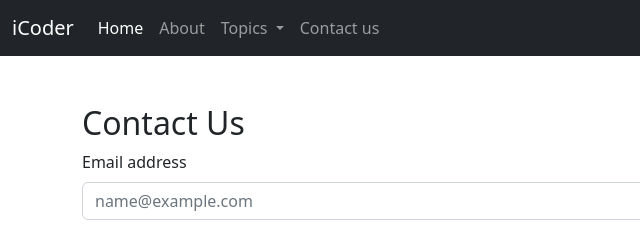
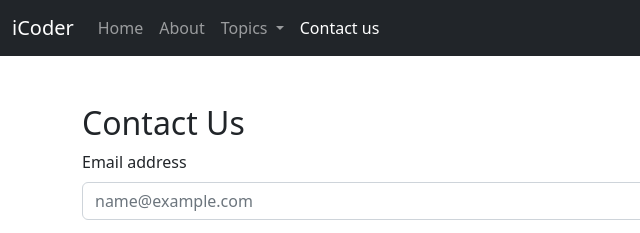
Before and after one commit to asish-tech/iCoderBootstrap, a plain HTML site: page contact.html in a window 1280 px wide. Shown: the top 233 px of the page, 0-640 px from the left. Drawn offline with nearby package versions, Linux system fonts and the light colour scheme.

Commit message:
Update contact.html

```diff
--- a/contact.html
+++ b/contact.html
@@ -22,7 +22,7 @@
             <div class="collapse navbar-collapse" id="navbarSupportedContent">
                 <ul class="navbar-nav me-auto mb-2 mb-lg-0">
                     <li class="nav-item">
-                        <a class="nav-link active" aria-current="page" href="/iCoderBootstrap/">Home</a>
+                        <a class="nav-link" aria-current="page" href="/iCoderBootstrap/">Home</a>
                     </li>
                     <li class="nav-item">
                         <a class="nav-link" href="/iCoderBootstrap/about.html">About</a>
@@ -43,7 +43,7 @@
                         </ul>
                     <li class="nav-item">
                     <li class="nav-item">
-                        <a class="nav-link" href="/iCoderBootstrap/contact.html">Contact us</a>
+                        <a class="nav-link active" href="/iCoderBootstrap/contact.html">Contact us</a>
                     </li>
                 </ul>
                 <form class="d-flex" role="search">
```
